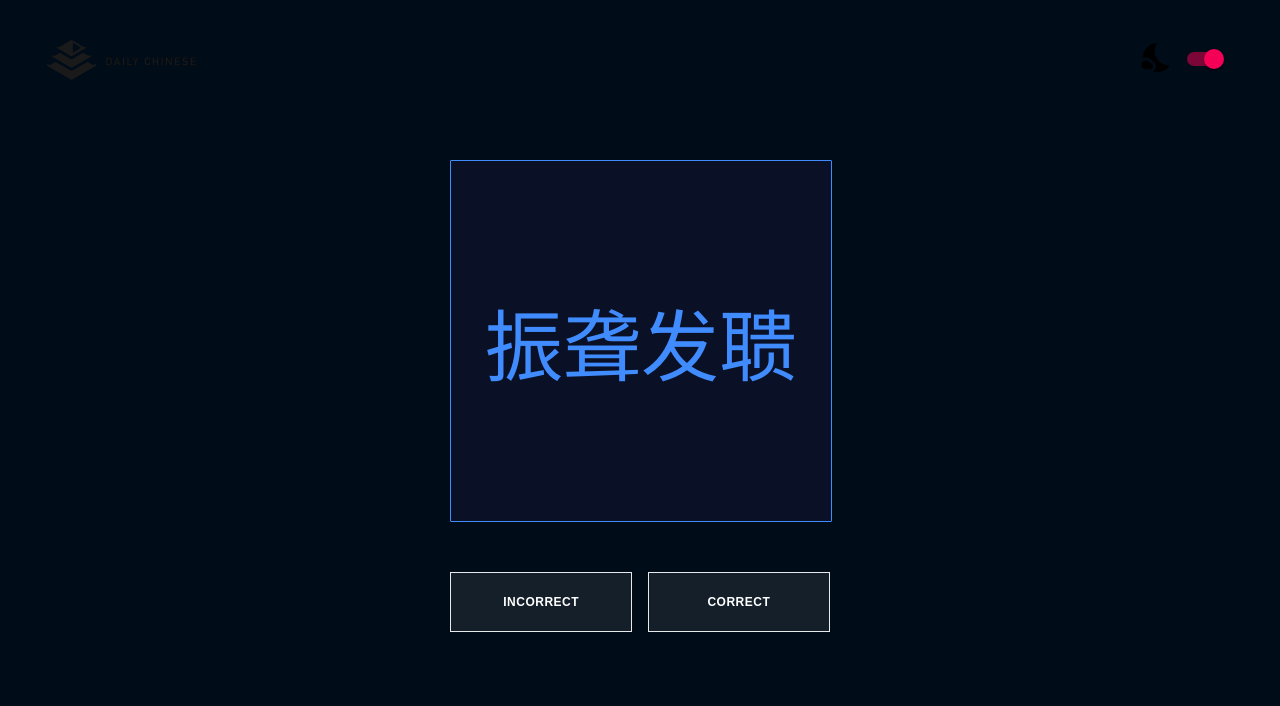
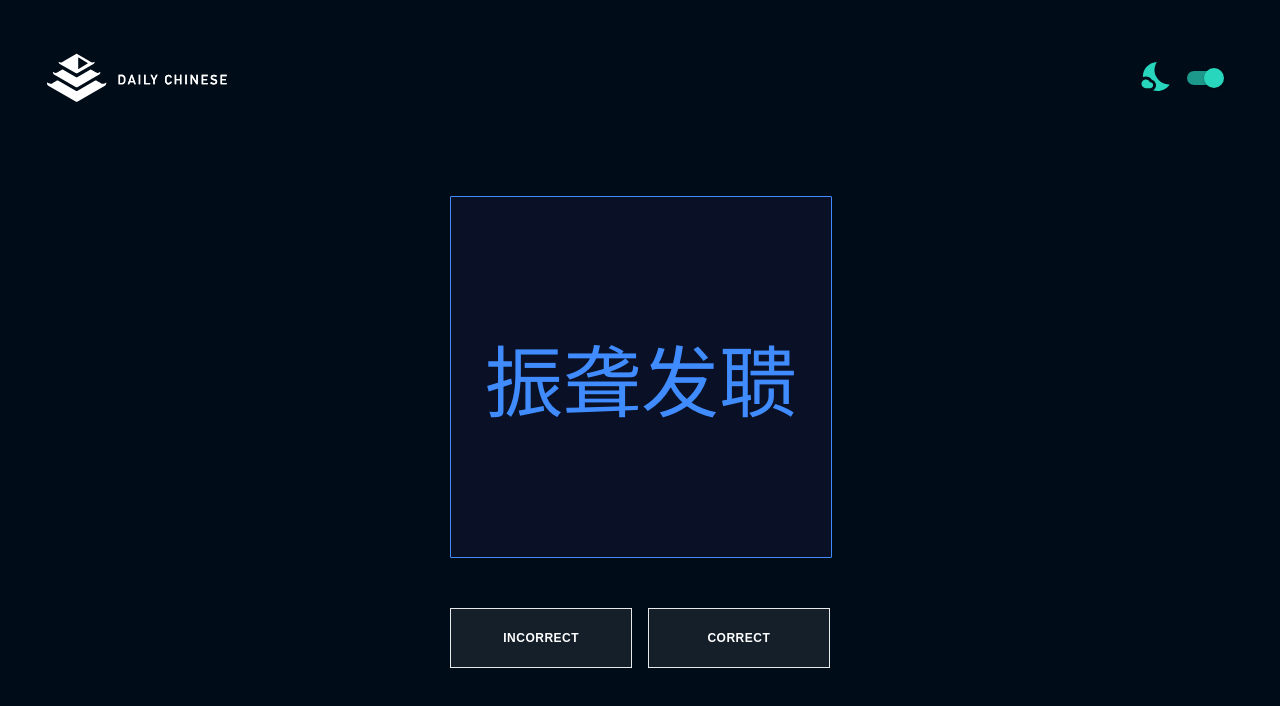
Before and after one commit to chris-mojay/daily-chinese-react-mini-proj, a React (Create React App) app: page / in a window 1280 px wide. Both pictures are taken after a click on the element 1194 px from the left and 59 px from the top of the page. Shown: the top 706 px of the page. Built offline with nearby package versions, Linux system fonts and the light colour scheme.

Commit message:
pre release commit

```diff
--- a/public/index.html
+++ b/public/index.html
@@ -1,15 +1,11 @@
 <!DOCTYPE html>
 <html lang="en">
+
 <head>
   <meta charset="utf-8" />
   <link rel="icon" href="%PUBLIC_URL%/favicon.ico" />
   <meta name="viewport" content="minimum-scale=1, initial-scale=1, width=device-width" />
-    <meta name="theme-color" content="#000000" />
-    <meta
-      name="description"
-      content="Web site created using create-react-app"
-    />
-    <link rel="apple-touch-icon" href="%PUBLIC_URL%/logo192.png" />
+  <meta name="description" content="Daily Chinese mini React project" />
   <!--
       Notice the use of %PUBLIC_URL% in the tags above.
       It will be replaced with the URL of the `public` folder during the build.
@@ -19,9 +15,11 @@
       work correctly both with client-side routing and a non-root public URL.
       Learn how to configure a non-root public URL by running `npm run build`.
     -->
-    <title>React App</title>
+  <title>Daily Chinese Mini Project</title>
 </head>
+
 <body>
   <div id="root"></div>
 </body>
+
 </html>
--- a/src/components/App.js
+++ b/src/components/App.js
@@ -29,7 +29,7 @@ class App extends React.Component {
       <React.Fragment>
         <Header handleToggle={this.handleToggle} isToggleOn={this.state.mode} />
         <Review />
-        { this.state.mode === 'dark' && <img src={img} className='char-bg' /> }
+        {this.state.mode === 'dark' && <img src={img} className='char-bg' />}
       </React.Fragment>
     )
   }
--- a/src/components/Header.js
+++ b/src/components/Header.js
@@ -1,31 +1,41 @@
 import React from 'react'
-import logo from '../assets/daily_chinese_horizontal.svg'
+import { ReactComponent as Logo } from '../assets/daily_chinese_horizontal.svg'
 import Switch from '@material-ui/core/Switch'
 import WbSunnyIcon from '@material-ui/icons/WbSunny'
 import NightsStayIcon from '@material-ui/icons/NightsStay'
+import { useStyles } from '../themes.js'
 
 function SwitchIcon(props) {
+  const classes = useStyles()
+
   return (
     <div className='switch-icon-container'>
       {props.icon === 'light'
         ? <WbSunnyIcon fontSize="large" />
-        : <NightsStayIcon fontSize="large" />
+        : <NightsStayIcon className={classes.darkModeIcon} fontSize="large" />
       }
     </div>
   )
 }
 
 const Header = (props) => {
+  const classes = useStyles()
+
   return (
     <header>
-      <img className='logo' src={logo} alt='daily chinese logo' />
+      <Logo className='logo' />
       <div className='switch-wrapper'>
         <SwitchIcon
           icon={props.isToggleOn}
         />
-        <Switch
-          onChange={props.handleToggle}
-        />
+        {props.isToggleOn === 'light' ?
+          <Switch
+            onChange={props.handleToggle}
+            classes={{ colorSecondary: classes.colorSecondary, checked: classes.checked }} />
+          : <Switch
+            onChange={props.handleToggle}
+            classes={{ colorSecondary: classes.colorSecondary, checked: classes.checked, track: classes.track }} />
+        }
       </div>
     </header>
   );
--- a/src/components/Review.js
+++ b/src/components/Review.js
@@ -37,7 +37,7 @@ export default class Review extends React.Component {
         this.cardComponent.current.updateWord()
     }
     render() {
-        return(
+        return (
             <div className='review-wrapper'>
                 <CSSTransition
                     in={this.state.showCard}
--- a/src/index.css
+++ b/src/index.css
@@ -31,13 +31,20 @@ code {
 header {
   display: flex;
   justify-content: space-between;
+  align-items: center;
   max-width: 1186px;
   margin: 0 auto;
   margin-top: 40px;
 }
 
+@media only screen and (max-width: 900px) {
+  header {
+    margin-top: 12px;
+  }
+}
+
 .logo {
-  height: 40px;
+  width: 180px;
 }
 
 .switch-wrapper {
@@ -102,7 +109,8 @@ button {
   text-transform: uppercase;
   font-weight: 600;
   letter-spacing: 0.5px;
-  transition: all 300ms;
+  transition: all 200ms ease;
+  transition-property: border, color;
 }
 
 button:focus {
@@ -111,16 +119,17 @@ button:focus {
 
 .button-incorrect:hover {
   color: var(--button-incorrect-hover-color);
-  border-color: var(--button-incorrect-hover-color);
+  border: 1.5px solid var(--button-incorrect-hover-color);
 }
 
 .button-correct:hover {
   color: var(--button-correct-hover-color);
-  border-color: var(--button-correct-hover-color);
+  border: 1.5px solid var(--button-correct-hover-color);
 }
 
 .char-bg {
   position: fixed;
+  z-index: -1;
   width: 360px;
   top: 300px;
   right: 80px;
@@ -132,29 +141,43 @@ button:focus {
   }
 }
 
+.logo g, .logo use {
+  fill: var(--logo-color);
+}
+
 .card-left--enter, .card-right--enter {
   opacity: 0;
+  transform: scale(.6);
 }
 
 .card-left--enter-active, .card-right--enter-active {
   opacity: 1;
-  transition: opacity 500ms;
+  transform: scale(1);
+  transition: transform 0.5s cubic-bezier(0.34, 1.56, 0.64, 1);
 }
 
 .card-left--exit {
   opacity: 1;
+  right: 0;
 }
 
 .card-left--exit-active {
+  position: relative;
   opacity: 0;
-  transition: opacity 500ms;
+  right: 400px;
+  transform: rotate(-45deg);
+  transition: all 500ms;
 }
 
 .card-right--exit {
   opacity: 1;
+  left: 0;
 }
 
 .card-right--exit-active {
+  position: relative;
   opacity: 0;
-  transition: opacity 500ms;
+  left: 400px;
+  transform: rotate(45deg);
+  transition: all 500ms;
 }
--- a/src/index.js
+++ b/src/index.js
@@ -1,7 +1,7 @@
 import React from 'react';
 import ReactDOM from 'react-dom';
+import App from './components/App';
 import './index.css';
-import App from './components/App';
 
 ReactDOM.render(
   <React.StrictMode>
--- a/src/themes.js
+++ b/src/themes.js
@@ -1,3 +1,5 @@
+import { makeStyles } from '@material-ui/core/styles';
+
 const lightTheme = {
   '--logo-color': '#1A1A1A',
   '--icon-color': '#1A1A1A',
@@ -10,9 +12,9 @@ const lightTheme = {
   '--button-border-color': '#1A1A1A',
   '--button-incorrect-hover-color': '#E57C7C',
   '--button-correct-hover-color': '#00D2B4'
-  }
+}
 
-  const darkTheme = {
+const darkTheme = {
   '--logo-color': '#FFFFFF',
   '--icon-color': '#28D5BD',
   '--main-bg-color': '#000C18',
@@ -24,6 +26,22 @@ const lightTheme = {
   '--button-border-color': 'rgba(255, 255, 255, .9)',
   '--button-incorrect-hover-color': '#FFD99A',
   '--button-correct-hover-color': '#28D5BD'
-  }
+}
 
-  export { lightTheme, darkTheme }
+const useStyles = makeStyles({
+  darkModeIcon: {
+    fill: '#28D5BD'
+  },
+  colorSecondary: {
+    '&$checked': {
+      color: '#28D5BD',
+    },
+  },
+  track: {
+    backgroundColor: '#28D5BD !important',
+    opacity: '0.7 !important'
+  },
+  checked: {}
+})
+
+export { lightTheme, darkTheme, useStyles }
```
Also changed, not shown: src/components/Button.js (+5 -5 lines), src/words.js (indentation only), 2 other files (tests, documents, lock files or other folders). Lines whose indentation alone changed are shown as unchanged.
